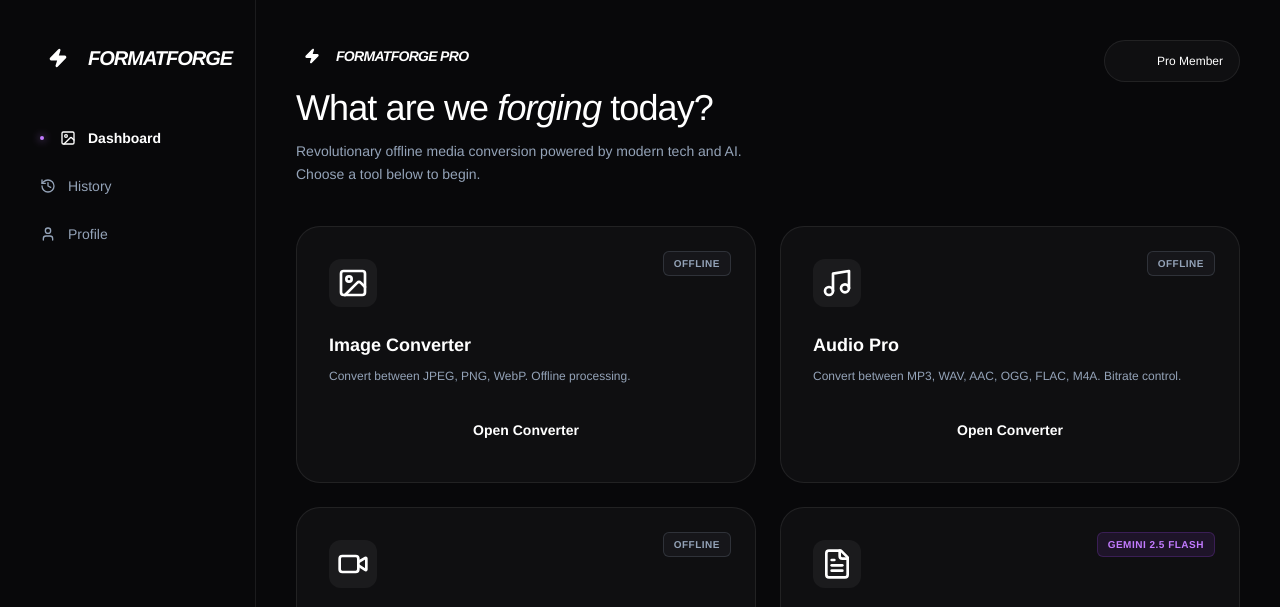
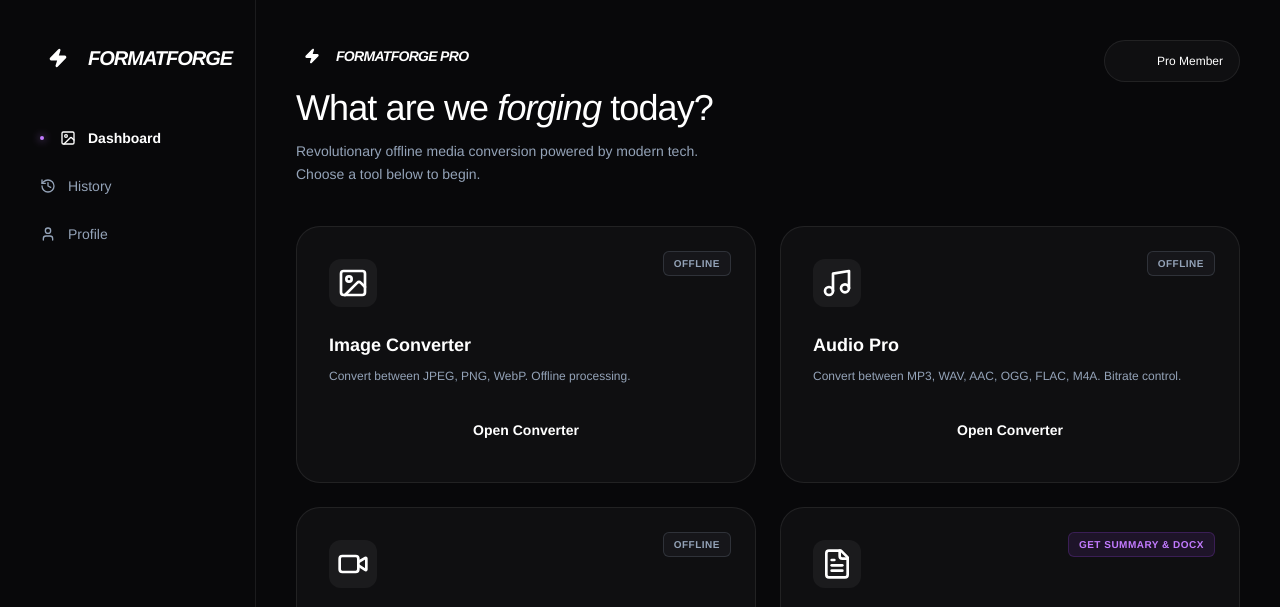
Before and after one commit to abdullahnadeem215/FormatForge_App, a React (Vite) app: page / in a window 1280 px wide. Shown: the top 607 px of the page. Built offline with nearby package versions, Linux system fonts and the light colour scheme; no server answers.

Commit message:
Revise text in Home component for clarity
Updated the description and button label for clarity.

```diff
--- a/src/pages/Home.tsx
+++ b/src/pages/Home.tsx
@@ -66,7 +66,7 @@ export default function Home() {
             What are we <span className="text-white font-medium italic">forging</span> today?
           </h1>
           <p className="text-text-dim text-sm mt-3 max-w-md leading-relaxed">
-            Revolutionary offline media conversion powered by modern tech and AI.
+            Revolutionary offline media conversion powered by modern tech.
             Choose a tool below to begin.
           </p>
         </div>
@@ -87,7 +87,7 @@ export default function Home() {
             >
               {converter.isAI ? (
                 <span className="absolute top-6 right-6 px-2.5 py-1 bg-purple-500/10 border border-purple-500/20 rounded-md text-[10px] font-bold text-purple-400 uppercase tracking-wider">
-                  Gemini 2.5 Flash
+                  Get Summary & Docx
                 </span>
               ) : (
                 <span className="absolute top-6 right-6 px-2.5 py-1 bg-text-dim/5 border border-text-dim/20 rounded-md text-[10px] font-bold text-text-dim uppercase tracking-wider">
```
